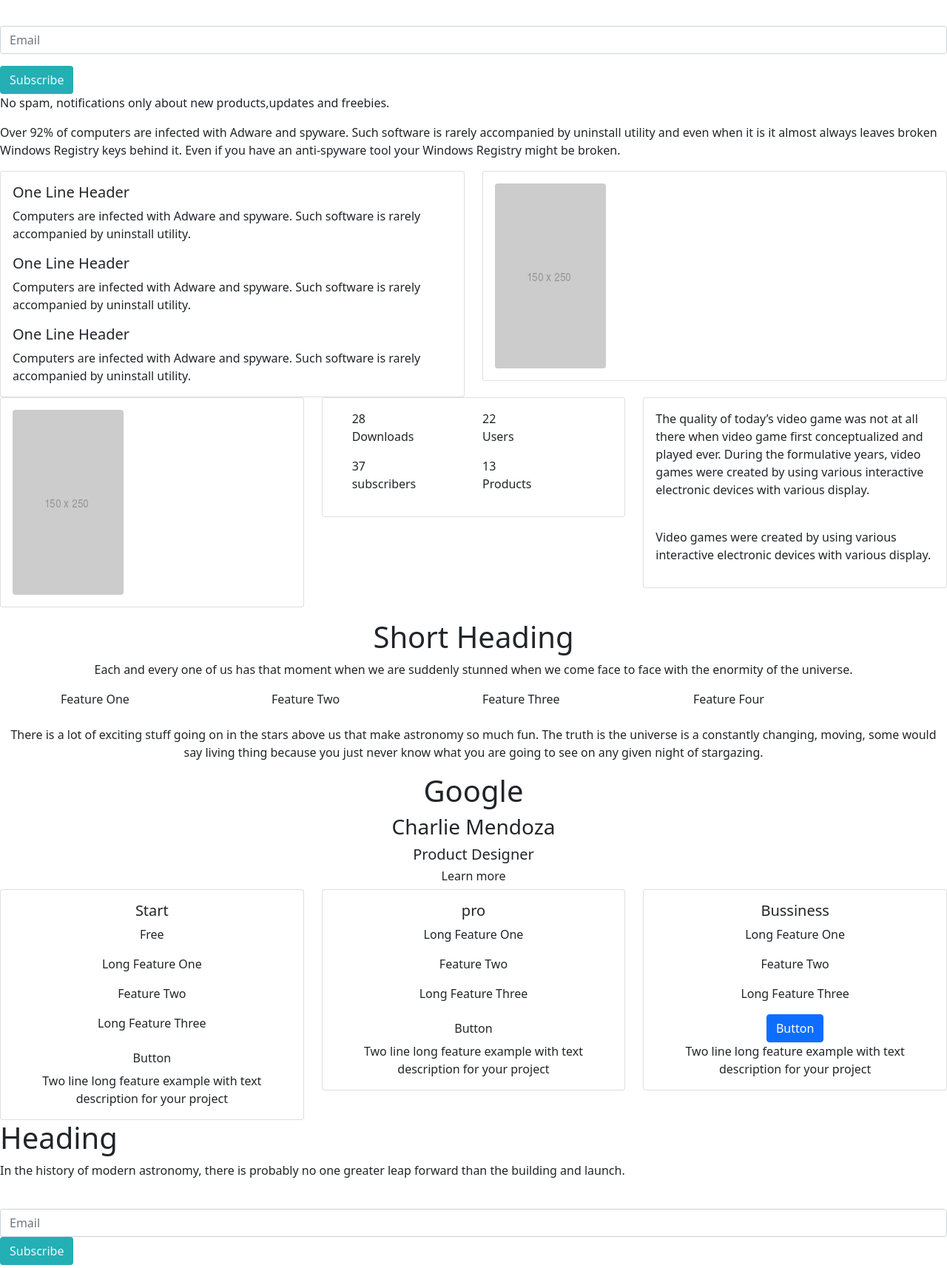
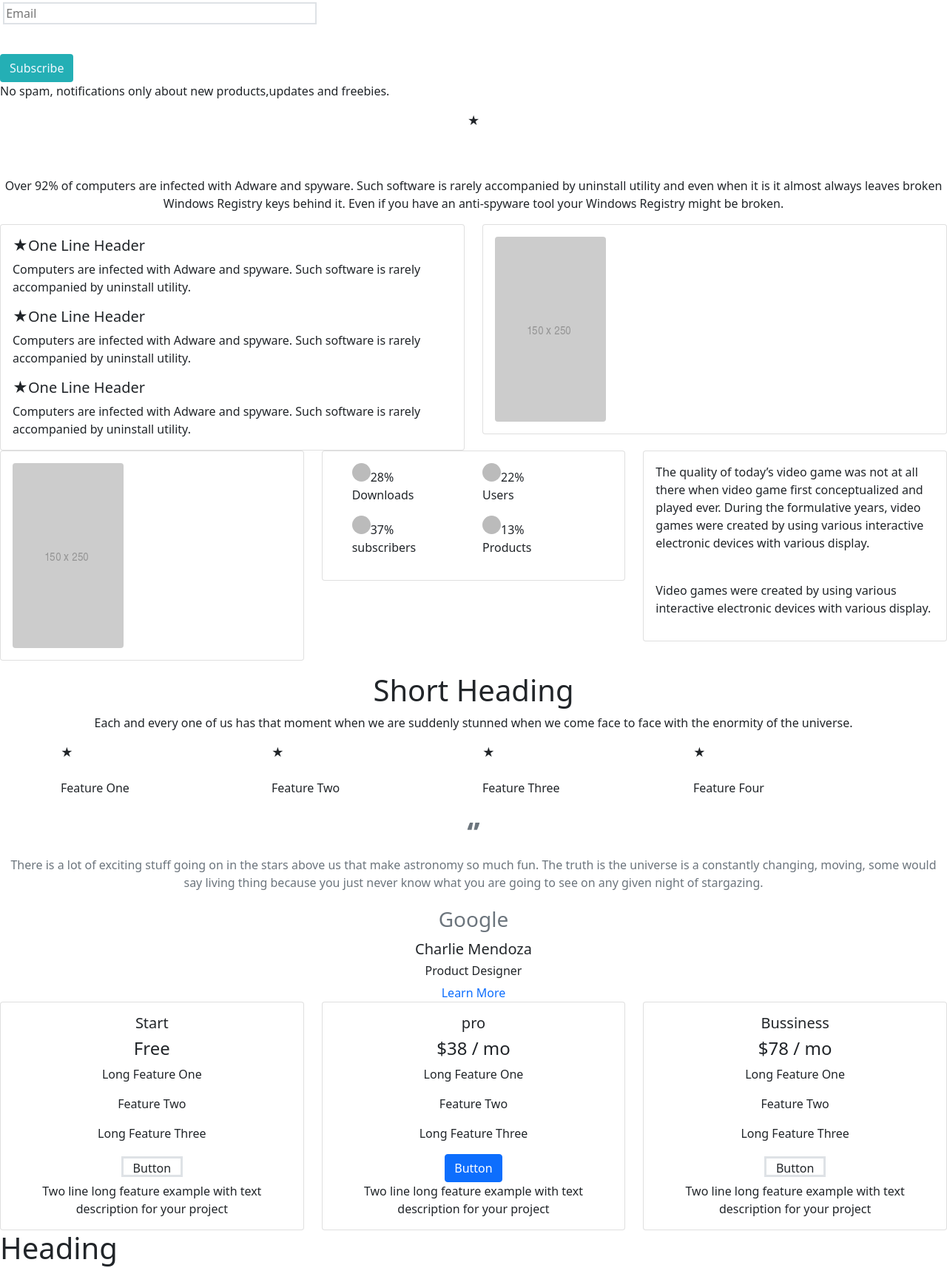
Before and after one commit to ishwaryachellappan/Website-, a plain HTML site: page index.html in a window 1280 px wide. Shown: the part 219-1933 px from the top of the page at 74% size. Drawn offline with nearby package versions, Linux system fonts and the light colour scheme.

Commit message:
Added borders

```diff
--- a/index.html
+++ b/index.html
@@ -10,8 +10,18 @@
 
     <!-- Bootstrap Font Awesome -->
     <link rel="stylesheet" href="https://cdnjs.cloudflare.com/ajax/libs/font-awesome/4.7.0/css/font-awesome.min.css">
+    <style>
+      .dot {
+        height: 25px;
+        width: 25px;
+        background-color: #bbb;
+        border-radius: 50%;
+        display: inline-block;
+      }
 
+      </style>
   </head>
+
   <body>
 
     <nav class="navbar navbar-expand-lg navbar-light bg-light justify-content-center">
@@ -49,24 +59,23 @@
     <h1>Heading</h1>
     <p>Poster can be one of the effective marketing and advertising materials. It is also a great tool to use when you want to present your.</p>
 
-
-        <form>
+    <form action="/action_page.php" method="post">
       <div class="mb-3">
-              <label for="exampleInputEmail1"  class="form-label" placeholder="Name"></label>
-              <input type="text" class="form-control" id="exampleInputEmail1" placeholder="Name" aria-describedby="emailHelp">
+      <label for="exampleInputEmail1"  class="form-label" ></label>
+      <input type="text" class="border border-2" name="fname" name="fname" size="40" placeholder="Name" required><br><br>
       </div>
       <div class="mb-3">
-                <label for="exampleInputEmail1" class="form-label" placeholder="Email"></label>
-                <input type="email" class="form-control" id="exampleInputEmail1" placeholder="Email" aria-describedby="emailHelp">
-                </div>
+      <label for="exampleInputEmail1" class="form-label" ></label>
+        <input type="text" class="border border-2" name="Email" name="fname" size="40" placeholder="Email" required><br><br></div>
         <div class="mb-3">
-                <button type="button" style="background-color: #24AFB5; color: aliceblue;" class="btn " >Subscribe</button>
+          <input type="submit" style="background-color: #24AFB5; color: aliceblue;" value="Subscribe" class="btn">
     <p class="fw-light">No spam, notifications only about new products,updates and freebies.</p>
     </form>
 
-
-          <div class="mb-3" text-align="center" >
-             <p>Over 92% of computers are infected with Adware and spyware. Such software
+          <div class="mb-3" >
+            <p class="text-center">&#9733;</p>
+            <br><br>
+             <p class="text-center">Over 92% of computers are infected with Adware and spyware. Such software
               is rarely accompanied by uninstall utility and even when it is it almost always
               leaves broken Windows Registry keys behind it. Even if you have an
               anti-spyware tool your Windows Registry might be broken.</p>
@@ -79,11 +88,11 @@
             <div class="col-sm-6">
               <div class="card">
                 <div class="card-body">
-                  <h5 class="card-title">One Line Header</h5>
+                  <h5 class="card-title">&#9733;One Line Header</h5>
                   <p class="card-text">Computers are infected with Adware and spyware. Such software is rarely accompanied by uninstall utility.</p>
-                  <h5 class="card-title">One Line Header</h5>
+                  <h5 class="card-title">&#9733;One Line Header</h5>
                   <p class="card-text">Computers are infected with Adware and spyware. Such software is rarely accompanied by uninstall utility.</p>
-                  <h5 class="card-title">One Line Header</h5>
+                  <h5 class="card-title">&#9733;One Line Header</h5>
                   <p class="card-text">Computers are infected with Adware and spyware. Such software is rarely accompanied by uninstall utility.</p>
 
                 </div>
@@ -113,28 +122,37 @@
             <div class="col-sm-4">
               <div class="card">
                 <div class="card-body">
+
                   <div class="container">
+
                     <div class="row">
-                      <div class="col-100 col-sm-6">28
+                      <div class="col-100 col-sm-6">
+                        <span class="dot"  ></span>28%
                         <p>Downloads</p>
+
                       </div>
-                      <div class="col-100 col-sm-6">22
+                      <div class="col-100 col-sm-6">
+                        <span class="dot"></span>22%
                         <p>Users</p>
                       </div>
-
+                    </div>
                       <!-- Force next columns to break to new line -->
-                      <div class="w-100"></div>
-
-                      <div class="col-100 col-sm-6">37
+                    <!--<div class="w-100"></div>-->
+                    <div class="row">
+                    <div class="col-100 col-sm-6">
+                      <span class="dot"></span>37%
                       <p>subscribers</p>
                       </div>
-                      <div class="col-100 col-sm-6">13
+                    <div class="col-100 col-sm-6">
+                      <span class="dot"></span>13%
                       <p>Products</p>
                       </div>
                     </div>
+
                   </div>
                   </div>
                   </div>
+
                 </div>
 
 
@@ -164,15 +182,19 @@
         <div class="container">
           <div class="row">
             <div class="col">
+              &#9733;<br><br>
               Feature One
             </div>
             <div class="col">
+              &#9733;<br><br>
               Feature Two
             </div>
             <div class="col">
+              &#9733;<br><br>
               Feature Three
             </div>
             <div class="col">
+              &#9733;<br><br>
               Feature Four
             </div>
           </div>
@@ -186,7 +208,8 @@
       -->
 
        <div>
-        <p class="text-center">
+         <h1 class="text-center text-secondary"><b>&#8216;&#8217;</b></h1>
+        <p class="text-center text-secondary">
         There is a lot of exciting stuff going on in the stars above us that make
 astronomy so much fun. The truth is the universe is a constantly changing,
 moving, some would say living thing because you just never know what you
@@ -194,10 +217,10 @@ are going to see on any given night of stargazing.
 </p>
 </div>
 <div class="text-center" >
-<h1 background-color:="rgb(180, 180, 180)">Google</h1>
-<h3>Charlie Mendoza</h3>
-<h5>Product Designer</h5>
-<h6>Learn more</h6>
+<h3  class="lh-base text-secondary">Google</h3>
+<h5>Charlie Mendoza</h5>
+<h6>Product Designer</h6>
+<a href="#" class="text-decoration-none">Learn More</a>
 </div>
 
 
@@ -208,11 +231,12 @@ are going to see on any given night of stargazing.
       <div class="card-body">
         <div class="text-center" >
         <h5 class="card-title">Start</h5>
-        <p class="card-text">Free</p>
+        <h4 class="card-text">Free</h4>
         <p class="card-text">Long Feature One</p>
         <p class="card-text">Feature Two</p>
         <p class="card-text">Long Feature Three</p>
-        <a href="#" class="btn ">Button </a>
+        <span class="border border-3 "><a href="#" class="btn" >Button </a></span>
+
         <p class="card-text">Two line long feature example with text description for your project</p>
       </div>
     </div>
@@ -223,10 +247,11 @@ are going to see on any given night of stargazing.
       <div class="card-body">
         <div class="text-center" >
         <h5 class="card-title">pro</h5>
+        <h4  class="card-text">$38 / mo</h4>
         <p class="card-text">Long Feature One</p>
         <p class="card-text">Feature Two</p>
         <p class="card-text">Long Feature Three</p>
-        <a href="#" class="btn ">Button </a>
+        <a href="#" class="btn btn-primary ">Button </a>
         <p class="card-text">Two line long feature example with text description for your project</p>
       </div>
     </div>
@@ -237,10 +262,11 @@ are going to see on any given night of stargazing.
       <div class="card-body">
         <div class="text-center" >
         <h5 class="card-title">Bussiness</h5>
+        <h4  class="card-text">$78 / mo</h4>
         <p class="card-text">Long Feature One</p>
         <p class="card-text">Feature Two</p>
         <p class="card-text">Long Feature Three</p>
-        <a href="#" class="btn btn-primary">Button </a>
+        <span class="border border-3"><a href="#" class="btn" >Button </a></span>
         <p class="card-text">Two line long feature example with text description for your project</p>
       </div>
     </div>
@@ -252,14 +278,16 @@ are going to see on any given night of stargazing.
 <p>In the history of modern astronomy, there is probably no one
   greater leap forward than the building and launch.
   </p>
-  <form>
+
   <div class="mb-3">
-      <label for="exampleInputEmail1" class="form-label" placeholder="Email"></label>
-                <input type="email" class="form-control" id="exampleInputEmail1" placeholder="Email" aria-describedby="emailHelp">
+  <form action="/action_page.php" method="post">
+    <input type="text" class="border border-2" name="Email" placeholder="Email" required>
+    <input type="submit" style="background-color: #24AFB5; color: aliceblue;" value="Subscribe" class="btn">
+    </div>
+  </form>
 
-                  <button type="button" style="background-color: #24AFB5; color: aliceblue;" class="btn " >Subscribe</button>
 
-                </form>
+
 
 
                 <nav class="navbar navbar-expand-lg  justify-content-center">
```
Lines whose indentation alone changed are shown as unchanged.
